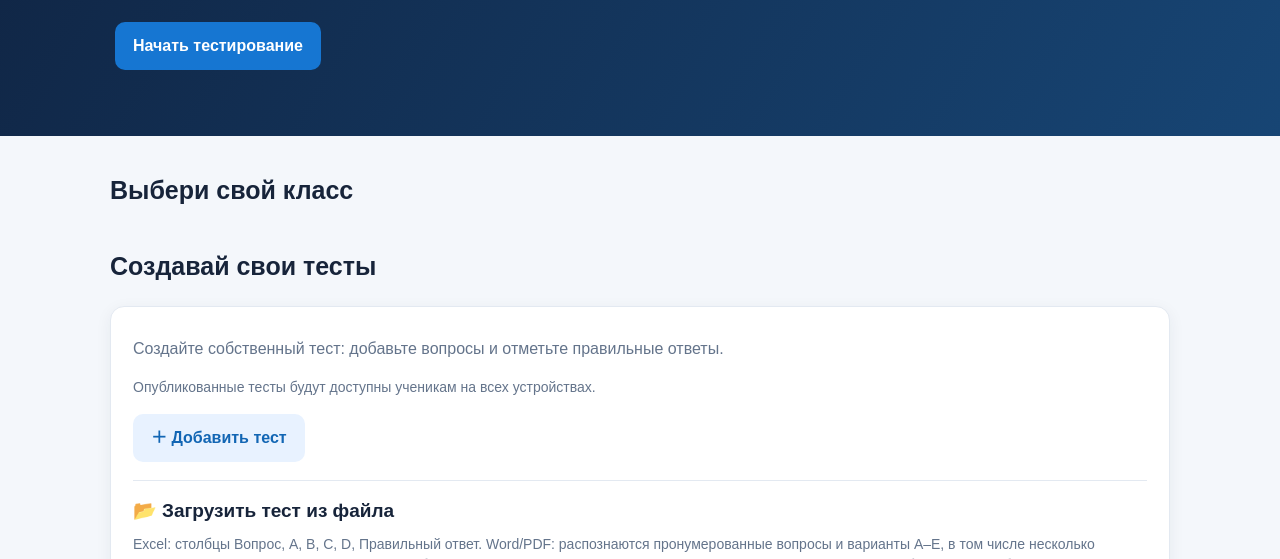
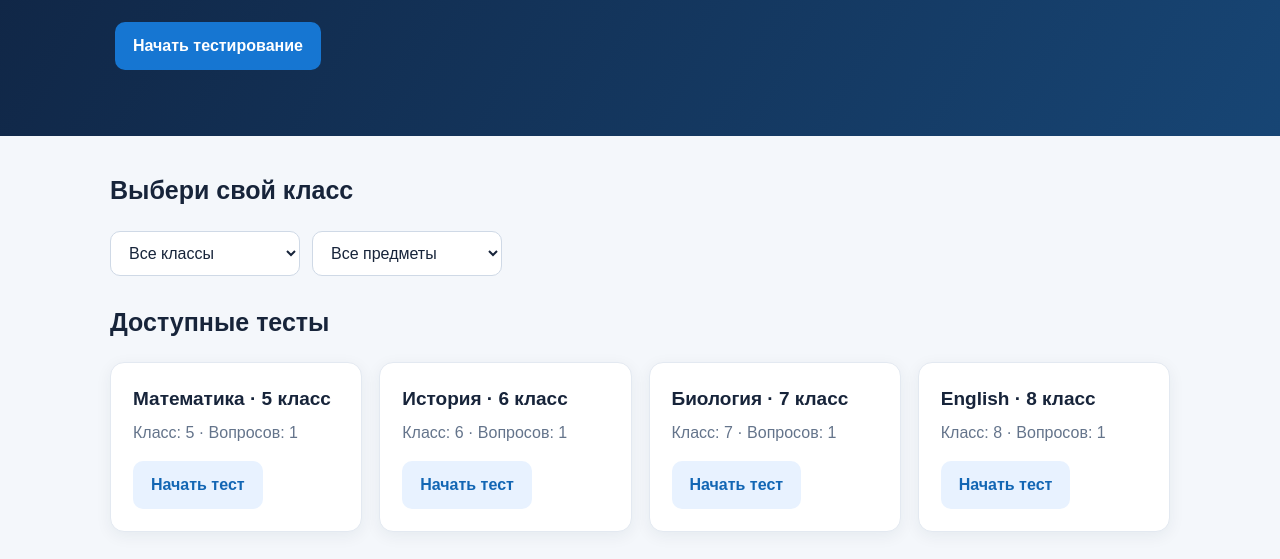
Before and after one commit to bkydyrbeko064-code/bilim-test, a plain HTML site: page index.html in a window 1280 px wide. Shown: the part 241-800 px from the top of the page. Drawn offline with nearby package versions, Linux system fonts and the light colour scheme; no server answers.

Commit message:
Update index.html

```diff
--- a/index.html
+++ b/index.html
@@ -1,3 +1,4 @@
+
 <!doctype html>
 <html lang="ru">
 <head>
@@ -79,7 +80,7 @@
 
 <main>
   <h2 id="choose">Выбери свой класс</h2>
-  <div class="filters" id="filters">
+  <div class="filters">
     <select id="grade" aria-label="Класс" onchange="render()">
       <option value="all">Все классы</option>
     </select>
@@ -242,14 +243,6 @@ async function publishTest(test) {
 }
 
 function render() {
-  // Public catalog is temporarily hidden. Tests remain in Supabase/local storage;
-  // synchronization and publishing continue to work normally.
-  $("filters").style.display="none";
-  $("testsTitle").style.display="none";
-  $("tests").innerHTML="";
-  $("tests").style.display="none";
-  return;
-
   const g=$("grade").value, s=$("subject").value;
   // Hide temporary synchronization-check tests from the public test catalog.
   const list=allTests().filter(t=>! /проверка\s+синхронизации/i.test(String(t.title||"")))
```
